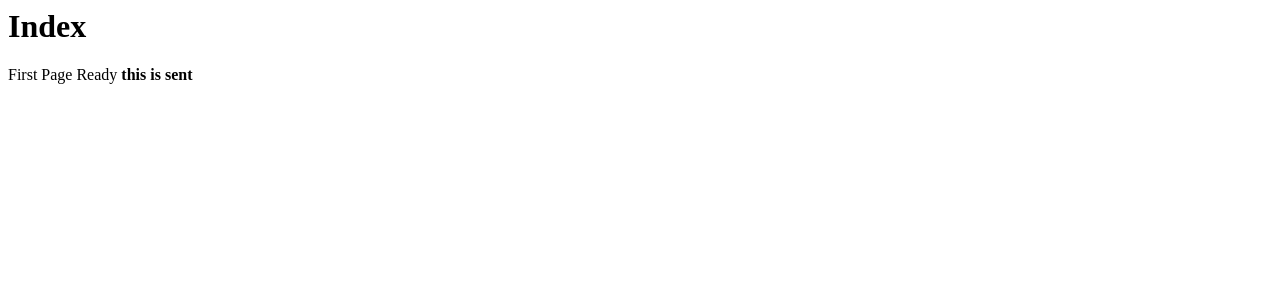
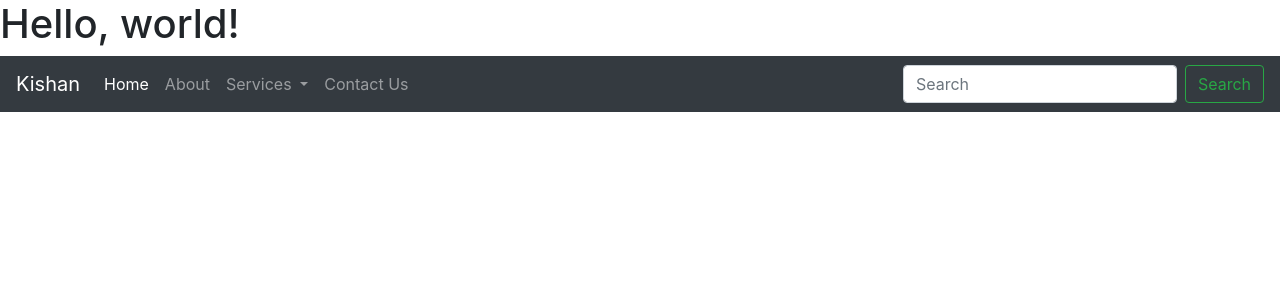
Before and after one commit to kishan9192/Django, a Django app: page / in a window 1280 px wide. Shown: the top 300 px of the page. Run offline with Django 3.2, Linux system fonts and the light colour scheme; some libraries are stand-ins or nearby versions.

Commit message:
commit on master

```diff
--- a/Hello/urls.py
+++ b/Hello/urls.py
@@ -16,6 +16,9 @@ Including another URLconf
 from django.contrib import admin
 from django.urls import path, include
 
+admin.site.site_header = "Kishan's Database"
+admin.site.site_title = "Database"
+admin.site.index_title = "Welcome to the database"
 
 urlpatterns = [
     path('admin/', admin.site.urls),
--- a/templates/index.html
+++ b/templates/index.html
@@ -1,9 +1,58 @@
-<html>
-<head>
-<title> index page </title>
-<body>
-<h1> Index </h1>
-<p> First Page Ready <b>{{variable}}</b></p>
-</body>
-</head>
+<!doctype html>
+<html lang="en">
+  <head>
+    <!-- Required meta tags -->
+    <meta charset="utf-8">
+    <meta name="viewport" content="width=device-width, initial-scale=1, shrink-to-fit=no">
+
+    <!-- Bootstrap CSS -->
+    <link rel="stylesheet" href="https://stackpath.bootstrapcdn.com/bootstrap/4.5.0/css/bootstrap.min.css" integrity="sha384-9aIt2nRpC12Uk9gS9baDl411NQApFmC26EwAOH8WgZl5MYYxFfc+NcPb1dKGj7Sk" crossorigin="anonymous">
+
+    <title>Hello, world!</title>
+  </head>
+  <body>
+    <h1>Hello, world!</h1>
+
+    <!-- Optional JavaScript -->
+    <!-- jQuery first, then Popper.js, then Bootstrap JS -->
+    <script src="https://code.jquery.com/jquery-3.5.1.slim.min.js" integrity="sha384-DfXdz2htPH0lsSSs5nCTpuj/zy4C+OGpamoFVy38MVBnE+IbbVYUew+OrCXaRkfj" crossorigin="anonymous"></script>
+    <script src="https://cdn.jsdelivr.net/npm/popper.js@1.16.0/dist/umd/popper.min.js" integrity="sha384-Q6E9RHvbIyZFJoft+2mJbHaEWldlvI9IOYy5n3zV9zzTtmI3UksdQRVvoxMfooAo" crossorigin="anonymous"></script>
+    <script src="https://stackpath.bootstrapcdn.com/bootstrap/4.5.0/js/bootstrap.min.js" integrity="sha384-OgVRvuATP1z7JjHLkuOU7Xw704+h835Lr+6QL9UvYjZE3Ipu6Tp75j7Bh/kR0JKI" crossorigin="anonymous"></script>
+
+    <nav class="navbar navbar-expand-lg navbar-dark bg-dark">
+  <a class="navbar-brand" href="#">Kishan</a>
+  <button class="navbar-toggler" type="button" data-toggle="collapse" data-target="#navbarSupportedContent" aria-controls="navbarSupportedContent" aria-expanded="false" aria-label="Toggle navigation">
+    <span class="navbar-toggler-icon"></span>
+  </button>
+
+  <div class="collapse navbar-collapse" id="navbarSupportedContent">
+    <ul class="navbar-nav mr-auto">
+      <li class="nav-item active">
+        <a class="nav-link" href="/">Home <span class="sr-only">(current)</span></a>
+      </li>
+      <li class="nav-item">
+        <a class="nav-link" href="about/">About</a>
+      </li>
+      <li class="nav-item dropdown">
+        <a class="nav-link dropdown-toggle" href="services/" id="navbarDropdown" role="button" data-toggle="dropdown" aria-haspopup="true" aria-expanded="false">
+          Services
+        </a>
+        <div class="dropdown-menu" aria-labelledby="navbarDropdown">
+          <a class="dropdown-item" href="services/">Home-Delivery</a>
+          <a class="dropdown-item" href="services/">Online Shopping</a>
+          <div class="dropdown-divider"></div>
+          <a class="dropdown-item" href="#">Something else here</a>
+        </div>
+      </li>
+      <li class="nav-item">
+        <a class="nav-link" href="contact/">Contact Us</a>
+      </li>
+    </ul>
+    <form class="form-inline my-2 my-lg-0">
+      <input class="form-control mr-sm-2" type="search" placeholder="Search" aria-label="Search">
+      <button class="btn btn-outline-success my-2 my-sm-0" type="submit">Search</button>
+    </form>
+  </div>
+</nav>
+  </body>
 </html>
```
Also changed, not shown: db.sqlite3.
